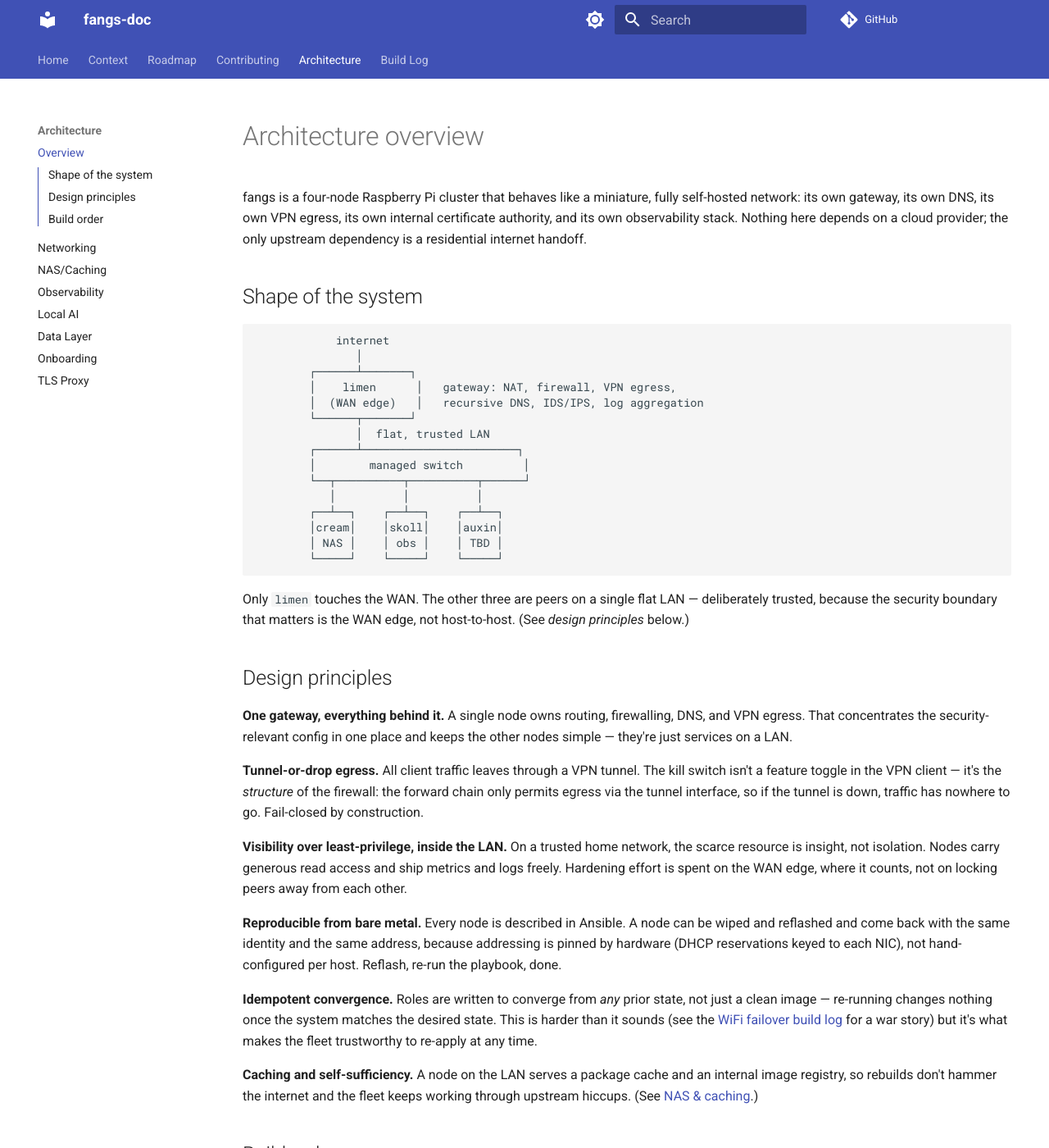
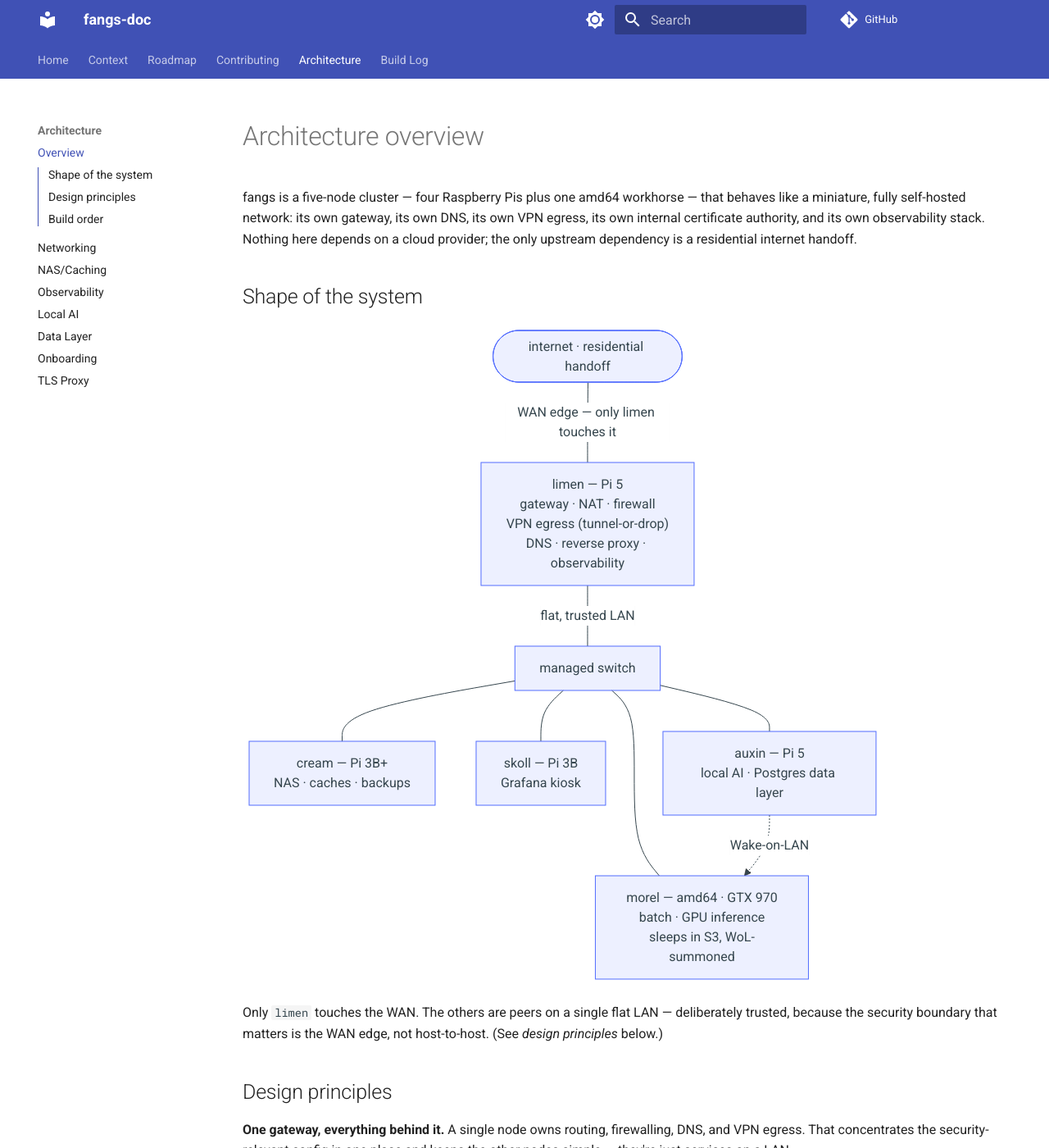
Before and after one commit to Caleb-Wrobel/fangs-doc, an MkDocs documentation site: the page built from docs/architecture/overview.md, in a window 1280 px wide and 1400 px high. Shown: the whole window at 82% size. Built offline with MkDocs 1.6.1 and Material for MkDocs 9.7.7, drawn with Linux system fonts in a browser that asks for light colours; comment, search, counter and statistics services are not loaded.

````diff
--- a/docs/architecture/overview.md
+++ b/docs/architecture/overview.md
@@ -1,32 +1,27 @@
 # Architecture overview
 
-fangs is a four-node Raspberry Pi cluster that behaves like a miniature, fully
-self-hosted network: its own gateway, its own DNS, its own VPN egress, its own
+fangs is a five-node cluster — four Raspberry Pis plus one amd64 workhorse — that
+behaves like a miniature, fully self-hosted network: its own gateway, its own DNS, its own VPN egress, its own
 internal certificate authority, and its own observability stack. Nothing here
 depends on a cloud provider; the only upstream dependency is a residential
 internet handoff.
 
 ## Shape of the system
 
-```
-            internet
-               │
-        ┌──────┴───────┐
-        │    limen      │   gateway: NAT, firewall, VPN egress,
-        │  (WAN edge)   │   recursive DNS, IDS/IPS, log aggregation
-        └──────┬───────┘
-               │  flat, trusted LAN
-        ┌──────┴───────────────────────┐
-        │        managed switch         │
-        └──┬──────────┬──────────┬──────┘
-           │          │          │
-        ┌──┴──┐    ┌──┴──┐    ┌──┴──┐
-        │cream│    │skoll│    │auxin│
-        │ NAS │    │ obs │    │ TBD │
-        └─────┘    └─────┘    └─────┘
+```mermaid
+graph TD
+    NET([internet · residential handoff])
+    NET ---|"WAN edge — only limen touches it"| LIMEN
+    LIMEN["limen — Pi 5<br/>gateway · NAT · firewall<br/>VPN egress (tunnel-or-drop)<br/>DNS · reverse proxy · observability"]
+    LIMEN ---|"flat, trusted LAN"| SW["managed switch"]
+    SW --- CREAM["cream — Pi 3B+<br/>NAS · caches · backups"]
+    SW --- SKOLL["skoll — Pi 3B<br/>Grafana kiosk"]
+    SW --- AUXIN["auxin — Pi 5<br/>local AI · Postgres data layer"]
+    SW --- MOREL["morel — amd64 · GTX 970<br/>batch · GPU inference<br/>sleeps in S3, WoL-summoned"]
+    AUXIN -.->|"Wake-on-LAN"| MOREL
 ```
 
-Only `limen` touches the WAN. The other three are peers on a single flat LAN —
+Only `limen` touches the WAN. The others are peers on a single flat LAN —
 deliberately trusted, because the security boundary that matters is the WAN edge,
 not host-to-host. (See *design principles* below.)
 
--- a/mkdocs.yml
+++ b/mkdocs.yml
@@ -30,6 +30,14 @@ plugins:
       enable_creation_date: true
       fallback_to_build_date: true
   - git-authors
+
+markdown_extensions:
+  - pymdownx.superfences:
+      custom_fences:
+        - name: mermaid
+          class: mermaid
+          format: !!python/name:pymdownx.superfences.fence_code_format
+
 nav:
   - Home: index.md
   - Context: context.md
````
